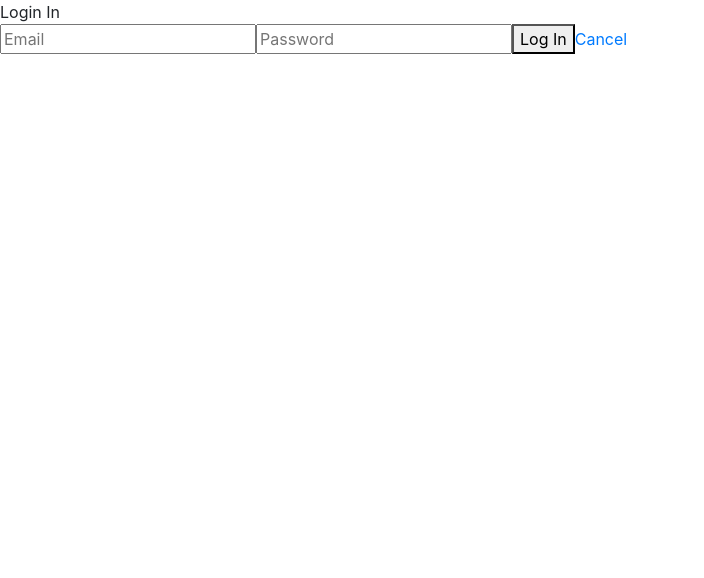
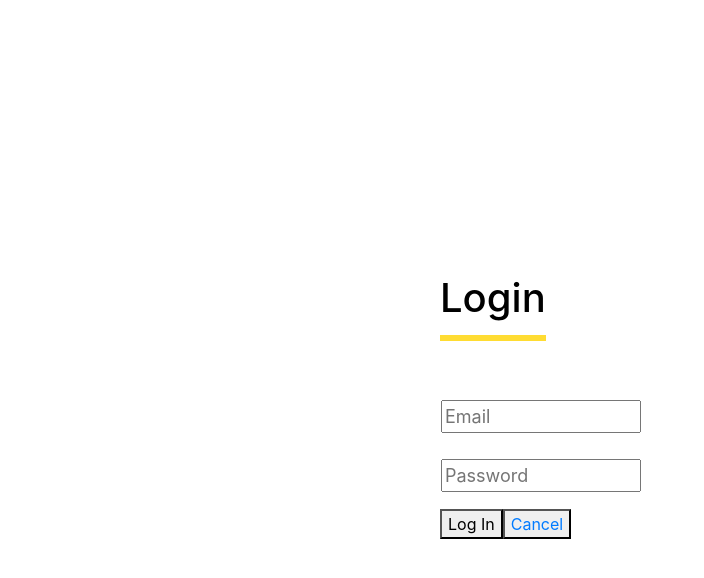
Before and after one commit to Drag49487Jr/Poki-Battle, a React (Create React App) app: page /login in a window 1280 px wide. Shown: the top 578 px of the page, without its empty margins (0-704 px from the left). Built offline with nearby package versions, Linux system fonts and the light colour scheme.

Commit message:
update navbar when user logs in

```diff
--- a/public/index.html
+++ b/public/index.html
@@ -24,8 +24,7 @@
       work correctly both with client-side routing and a non-root public URL.
       Learn how to configure a non-root public URL by running `npm run build`.
     -->
-    <link rel="stylesheet" href="https://stackpath.bootstrapcdn.com/bootstrap/4.3.1/css/bootstrap.min.css" integrity="sha384-ggOyR0iXCbMQv3Xipma34MD+dH/1fQ784/j6cY/iJTQUOhcWr7x9JvoRxT2MZw1T" crossorigin="anonymous"
-  </head>
+    <link rel="stylesheet" href="https://stackpath.bootstrapcdn.com/bootstrap/4.3.1/css/bootstrap.min.css" integrity="sha384-ggOyR0iXCbMQv3Xipma34MD+dH/1fQ784/j6cY/iJTQUOhcWr7x9JvoRxT2MZw1T" crossorigin="anonymous">
   <body>
     <noscript>You need to enable JavaScript to run this app.</noscript>
     <div id="root"></div>
--- a/src/components/NavBar/NavBar.css
+++ b/src/components/NavBar/NavBar.css
@@ -5,6 +5,21 @@
     display:flex;
     flex-direction: row;
     flex-flow: row-reverse;
+}
+.navbarIn{
+    background-color:rgb(255,255,102);
+    height:20vh;
+    align-items: center;
+    display:flex;
+    flex-direction: row;
+    flex-flow: row-reverse;
+}
+.navbarIn .link{
+    color:black;
+}
+.user{
+    font-size:30px;
+    margin-right:30px;
 }
 .link{
     display:flex;
--- a/src/components/NavBar/NavBar.jsx
+++ b/src/components/NavBar/NavBar.jsx
@@ -5,9 +5,9 @@ import './NavBar.css'
 const NavBar = (props) => {
     let nav = props.user ?
     <div className='navbarIn'>
-        <span>Welcome, {props.user.name} </span>
-        <Link to ='' onClick={props.handleLogout}>LOG OUT</Link><br></br>
-        <Link to='/createteam'>Create Pokemon Team</Link>
+        <span className='user'>Welcome, {props.user.name} </span>
+        <Link className='link' to ='' onClick={props.handleLogout}>LOG OUT</Link><br></br>
+        <Link className='link' to='/createteam'>Create Pokemon Team</Link>
     </div>
     :
     <div>
--- a/src/components/SearchPokemon/SearchPokemon.jsx
+++ b/src/components/SearchPokemon/SearchPokemon.jsx
@@ -28,29 +28,19 @@ class SearchPokemon extends Component {
             }
     }
 
-    async componentDidMount() {
-        // get team id from route params
-        const requestedTeamId = this.props.match.params.id
-        console.log(requestedTeamId)
-        // get team from user teams w/ team id
-        const filteredArray = this.props.user.teams.filter(team => team._id === requestedTeamId );
-        console.log(filteredArray)
-        // get the pokemon array from the team
-        const pokemonArray = filteredArray[0].pokemons
-        console.log(pokemonArray)
-    }
+    // async componentDidMount() {
+    //     // get team id from route params
+    //     const requestedTeamId = this.props.match.params.id
+    //     console.log(requestedTeamId)
+    //     // get team from user teams w/ team id
+    //     const filteredArray = this.props.user.teams.filter(team => team._id === requestedTeamId );
+    //     console.log(filteredArray)
+    //     // get the pokemon array from the team
+    //     const pokemonArray = filteredArray[0].pokemons
+    //     console.log(pokemonArray)
+    // }
 
     async getOneTeam(user) {
-        // use req.body to send user object
-        // use user ID to find teams by user
-
-        // use req.params.id to hold team id on request
-        // use this team id to perform crud operations on pokemon on team
-        // console.log('UUUUUUUSSSSEERRRR',user)
-        // console.log(user._id, user.teams)
-        // let oneTeam = await userService.getTeam(user._id, user._eid)
-        // this.setState({ myteam: oneTeam})
-        // console.log('myyyyuser',this.state.myteam)
         console.log(user)
     }
 
--- a/src/pages/LoginPage/LoginPage.css
+++ b/src/pages/LoginPage/LoginPage.css
@@ -1,3 +1,39 @@
-/* .LoginPage{
-    display: flex;
-} */
+.login-box{
+    width: 400px;
+    position: absolute;
+    top:50%;
+    left:50%;
+    transform: translate(-50%, -50%);
+    color:black;
+}
+.login-box h1{
+    float: left;
+    font-size: 40px;
+    border-bottom: 6px solid #FFDC32;
+    margin-bottom: 50px;
+    padding: 13px 0;
+}
+.textbox{
+    width: 100%;
+    overflow: hidden;
+    font-size: 20px;
+    padding: 8px 0;
+    margin: 8px 0;
+}
+.textbox input {
+    outline: none;
+    color: black;
+    font-size: 18px;
+    width: 200px;
+    float:left;
+    margin: 1px;
+}
+.btn{
+    width: 100%;
+    background: none;
+    border: 2px solid #FFDC32;
+    color: white;
+    padding:5px;
+    cursor: pointer;
+    margin: 12px 0;
+}
--- a/src/pages/LoginPage/LoginPage.jsx
+++ b/src/pages/LoginPage/LoginPage.jsx
@@ -31,14 +31,18 @@ class LoginPage extends Component {
 
     render() {
         return(
-            <div className='LoginPage'>
-                <header>Login In</header>
-                <form onSubmit={this.handleSubmit}>
+            <div className='login-box'>
+                    <h1>Login</h1>
+                  <form onSubmit={this.handleSubmit}>
+                <div className='textbox'>
                     <input type="email"  placeholder="Email" value={this.state.email} name="email" onChange={this.handleChange} />
+                </div>
+                <div className='textbox'>
                     <input type="password" placeholder="Password" value={this.state.pw} name="pw" onChange={this.handleChange} />
-                    <button>Log In</button>
-                    <Link to='/'>Cancel</Link>
-                </form>
+                </div>
+                <button>Log In</button>
+                    <button><Link to='/'>Cancel</Link></button>
+             </form>
             </div>
         );
     }
```
